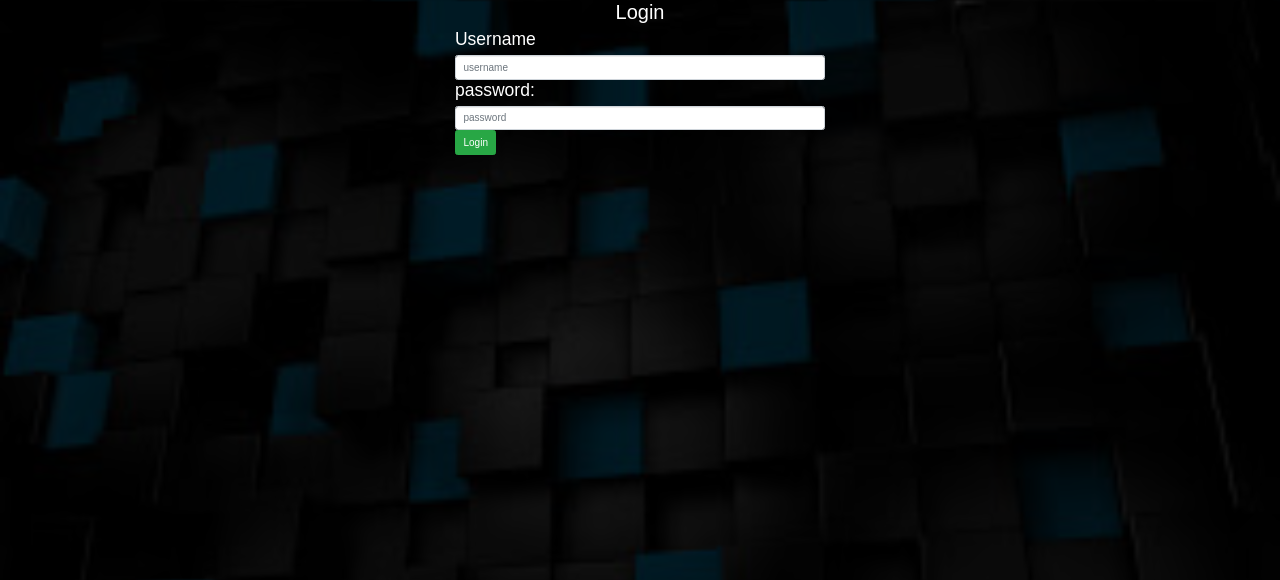
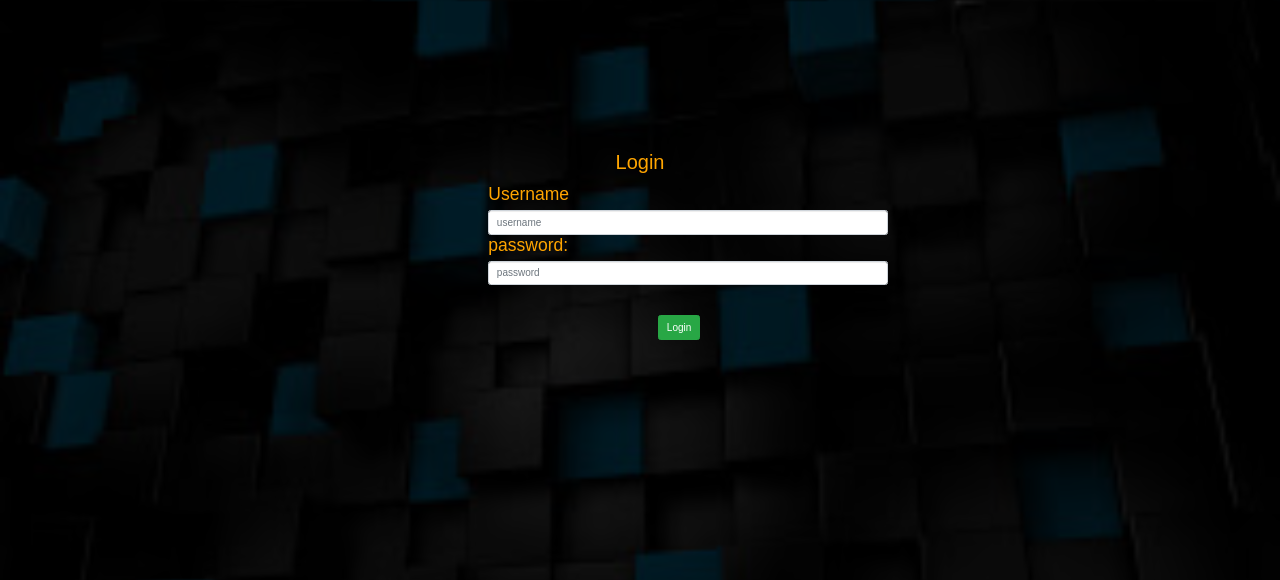
Before and after one commit to gunarevuri/Find-Way, a Django app: page /loginuser/ in a window 1280 px wide. Shown: the top 580 px of the page. Run offline with Django 3.2, Linux system fonts and the light colour scheme; some libraries are stand-ins or nearby versions.

Commit message:
updated login view

```diff
--- a/buses/templates/buses/base.html
+++ b/buses/templates/buses/base.html
@@ -15,7 +15,7 @@ body {
   margin: 0;
   background: #333;
   font-family: 'Work Sans', sans-serif;
-  font-weight: 400;
+  font-weight: 700;
   background-image:url({% static 'buses/download.jpeg' %});
   background-blend-mode:multiply;
   background-size:cover;
--- a/buses/templates/buses/bus_view.html
+++ b/buses/templates/buses/bus_view.html
@@ -1,11 +1,12 @@
 {% extends 'buses/base.html' %}
 
 {% block content %}
+
   <div class="navbar">
      <div class="navbar__link-brand">Find Way</div>
      <div class="navbar__link-toggle">
          <i class="fas fa-bars"></i>
-</div>
+    </div>
         <div class="navbar__items">
 
            <div class="navbar__link"><a href="">home</a></div>
@@ -14,10 +15,9 @@
            <div class="navbar__link"><a href="/userlogout/"><span class="glyphicon glyphicon-user"></span>logout</a></div>
         </div>
 </div>
-<legend></legend>
 
 {% for obj in form %}
-<div class="content-section">
+<div class="content-section" style="background-color: black;">
 	<ul>
 
 <li><p>NAME:{{obj.bus_station_id.name}}</p></li>
--- a/buses/templates/buses/homepageview.html
+++ b/buses/templates/buses/homepageview.html
@@ -14,9 +14,9 @@
 		<h2 style="text-align: center; margin-top: 20px; color: white;">Sign UP!</h2>
 		<form action="{% url 'signupuser' %}" method="post">
 			{% csrf_token %}
-			<h3>Username:</h3>
+			<h3 style="color: black;">Username:</h3>
 			<input style="margin-top: 10px;" type="text" class="form-control" name="username" placeholder="username"><br>
-			<h3>Password:</h3>
+			<h3 style="color: black;">Password:</h3>
 			<input style="margin-top: 10px;" class="form-control" type="password" name="password" placeholder="password"><br>
 		<!-- 	Phone No:<input style="margin-top: 10px;" class="form-control" type="number" name="phoneno" placeholder="phone number"><br> -->
 			<input style="margin-top: 10px; display: block;margin: auto;" type="submit" name="" value="Sign Up" class="btn btn-success">
--- a/buses/templates/buses/userlogin.html
+++ b/buses/templates/buses/userlogin.html
@@ -1,15 +1,17 @@
 {% extends 'buses/base.html' %}
 {% block content %}
-<h2 style="text-align: center;color: white;">Login</h2>
+<h2 style="text-align: center;color: orange;margin-left:0px;
+    margin-top: 150px; ">Login</h2>
 
-<div class="container" style="width: 400px;">
+<div style="width: 400px;    margin-left: 100px;
+    margin-top: 10px; ">
 <form action="/userauthenticate/" method="post">
 	{% csrf_token %}
-	<h3 style="color: white"> Username</h3>
-	<input class = " form-control"  type="text" name="username" placeholder="username">
-	<h3 style="color: white">password:</h3>
+	<h3 style="color: orange;"> Username</h3>
+	<input class = " form-control" type="text" name="username" placeholder="username">
+	<h3 style="color: orange;">password:</h3>
 	<input class="form-control" type="password" name="password" placeholder="password">
-	<input type="submit" value="Login" name="Login" class="btn btn-success">
+	<input type="submit" value="Login" style="margin-left: 170px; margin-top: 30px;" name="Login" class="btn btn-success">
 </form>
 </div>
 
```
Also changed, not shown: buses/templates/buses/home.html (+4 -10 lines), buses/templates/buses/location.html (+1 -10 lines).
